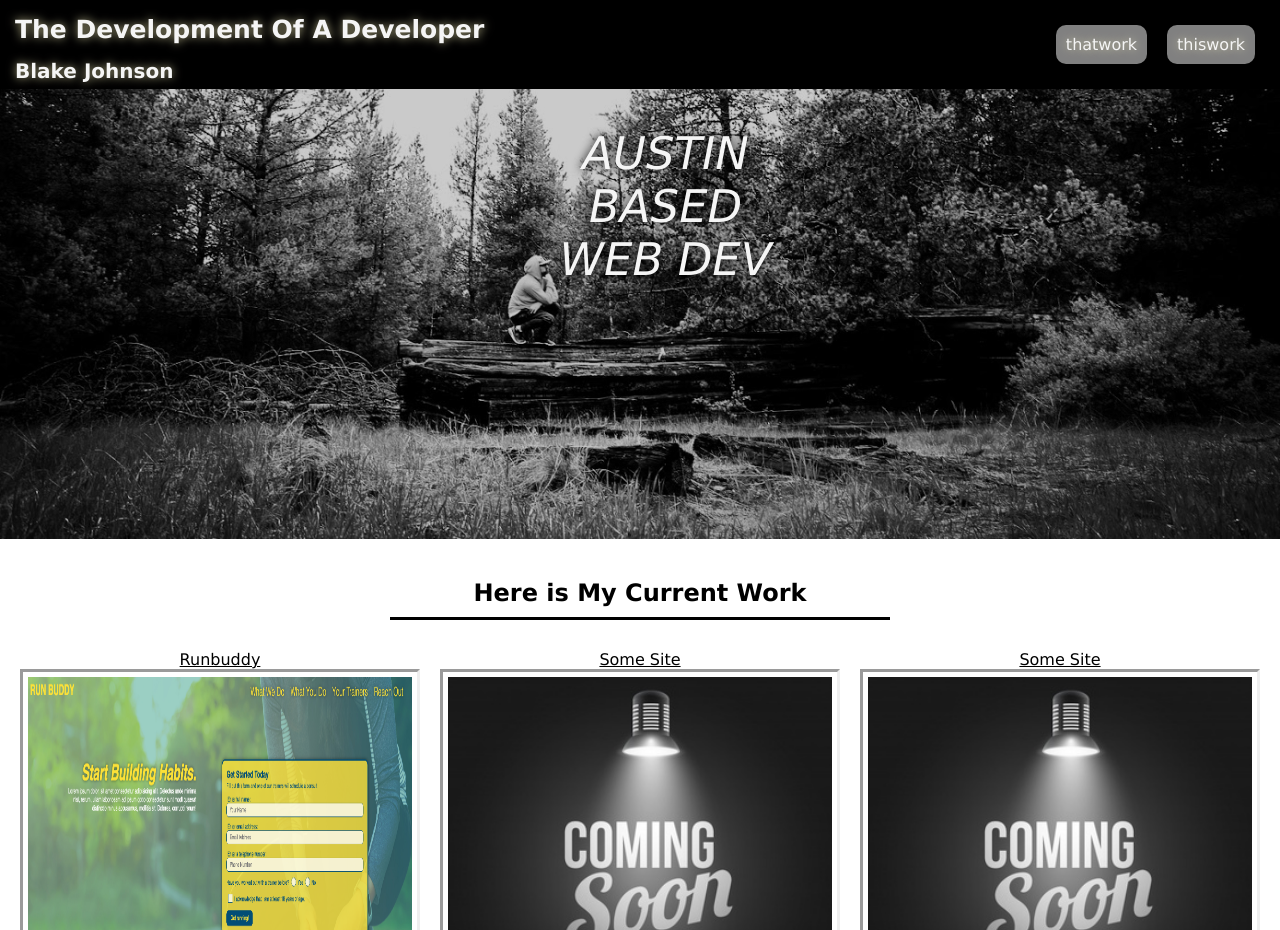
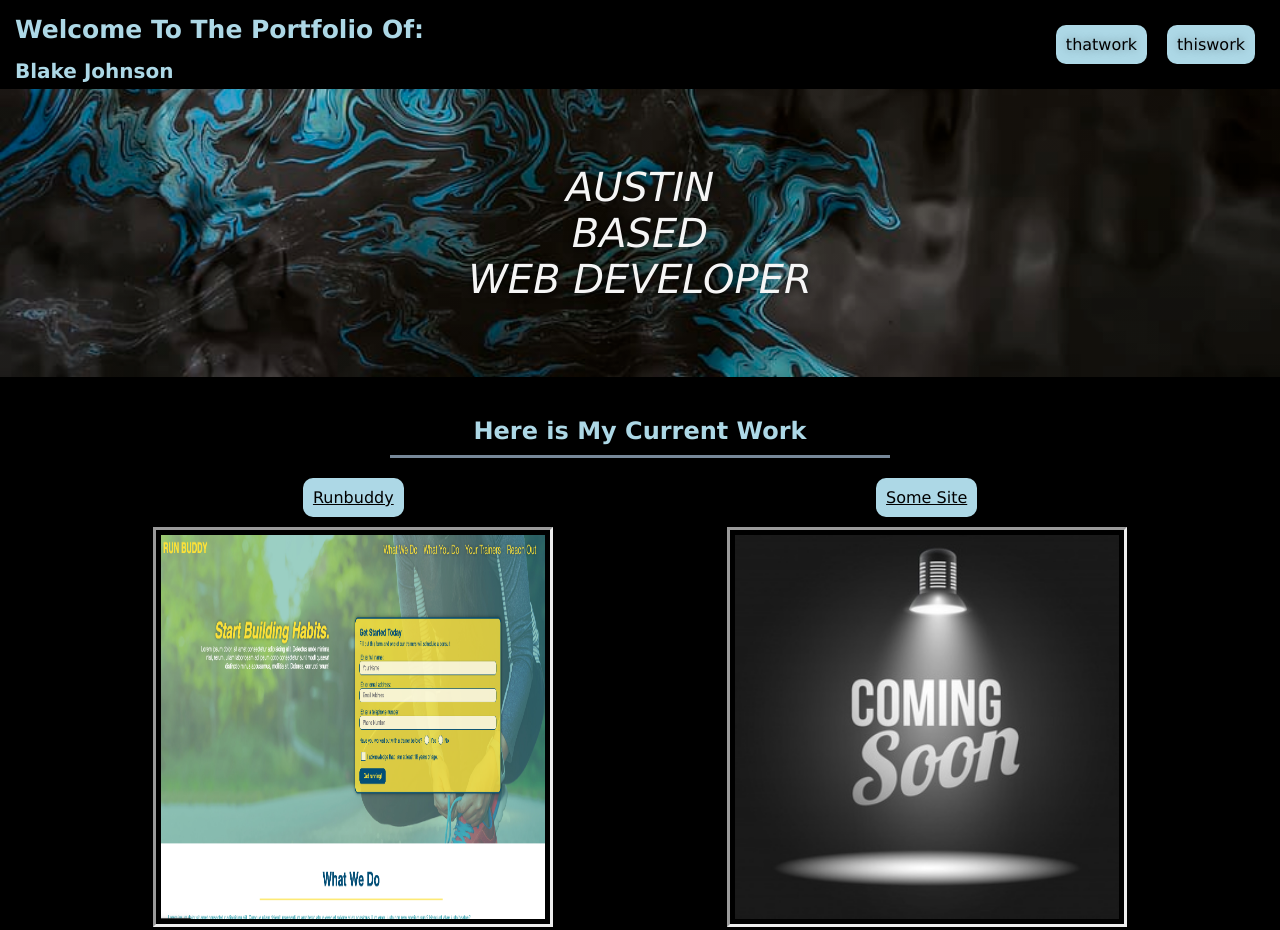
Before and after one commit to 0Blockaye0/My-Portfolio, a plain HTML site: page index.html in a window 1280 px wide. Shown: the top 930 px of the page. Drawn offline with Linux system fonts and the light colour scheme.

Commit message:
changed hero image, background color

```diff
--- a/assets/stylesheet.css
+++ b/assets/stylesheet.css
@@ -4,12 +4,13 @@
     box-sizing: border-box;
     font-family: Verdana, Geneva, Tahoma, sans-serif;
 }
+
 header {
     background-color: rgb(0, 0, 0);
-    color: whitesmoke;
+    color: lightblue;
     display: flex;
     justify-content: space-between;
-    text-shadow: 0 0 10px #fff8bcad;
+    text-shadow: 0 0 10px rgba(0, 0, 0, 0.363);
 }
 
 header h1 {
@@ -34,47 +35,50 @@ header nav {
 }
 
 nav ul li {
+    color: black;
     padding: 10px;
     margin: 10px;
     list-style: none;
     float: right;
     display: flex;
     justify-content: space-around;
-    background-color: gray;
+    background-color: lightblue;
     border-radius: 10px;
 }
 
 .hero-img {
-    filter: grayscale();
     height: 50%;
-    background-image: linear-gradient(rgba(0, 0, 0, 0.2), rgba(0, 0, 0, 0.2)), url(../assets/images/Portfolio\ hero\ img\ .jpg);
+    background-image: linear-gradient(rgba(0, 0, 0, 0.2), rgba(0, 0, 0, 0.2)), url(../assets/images/simple-background-abstract-slick.jpg);
     background-position: bottom;
     background-repeat: no-repeat;
     background-size: cover;
     position: relative;
-    padding-top: 200px;
-    padding-bottom: 250px;
+    padding-top: 75px;
+    padding-bottom: 75px;
 }
 
 .hero-text {
+    display: contents;
     text-align: center;
     position: absolute;
-    top: 26%;
-    left: 52%;
     transform: translate(-50%, -50%);
     color: whitesmoke;
-    font-size: 45px;
+    font-size: 40px;
     font-style: italic;
     text-shadow: 0 0 10px black;
 }
 
+.my-work {
+    background-color: black;
+}
+
 .my-work h2 {
-    color: black;
+    color: lightblue;
     display: flex;
     justify-content: center;
     text-align: center;
     border-bottom: solid;
-    border-bottom-color: black;
+    border-bottom-color: lightslategrey;
     width: 500px;
     margin: auto;
     margin-bottom: 30px;
@@ -93,8 +97,9 @@ nav ul li {
 
 .grid-list a {
     color: black;
-    margin: 10px;
     padding: 10px;
+    background-color: lightblue;
+    border-radius: 10px;
 }
 
 .grid-list img {
@@ -103,11 +108,12 @@ nav ul li {
     overflow: hidden;
     padding: 5px;
     border-style: inset;
+    margin: 20px
 }
 
 footer {
     color: whitesmoke;
-    background-color: rgba(0, 0, 0, 0.829);
+    background-color: lightslategrey;
     text-align: center;
     line-height: 1.5;
     padding: 25px;
--- a/index.html
+++ b/index.html
@@ -11,7 +11,7 @@
 <!--HEADER/INTRO & NAVIGATION-->
     <header>
         <div class="intro">
-            <h1>The Development Of A Developer</h1>
+            <h1>Welcome To The Portfolio Of:</h1>
             <h2>Blake Johnson</h2>
         </div>
         <nav>
@@ -34,7 +34,7 @@
                 <br>
                 BASED
                 <br>
-                WEB DEV
+                WEB DEVELOPER
             </p>
         </div>
     </section>
```
Also changed, not shown: assets/images/simple-background-abstract-slick.jpg (added).
